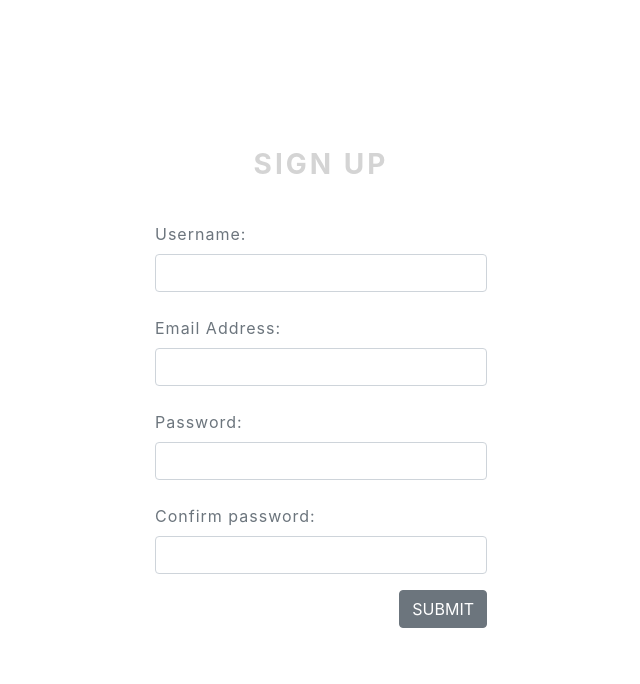
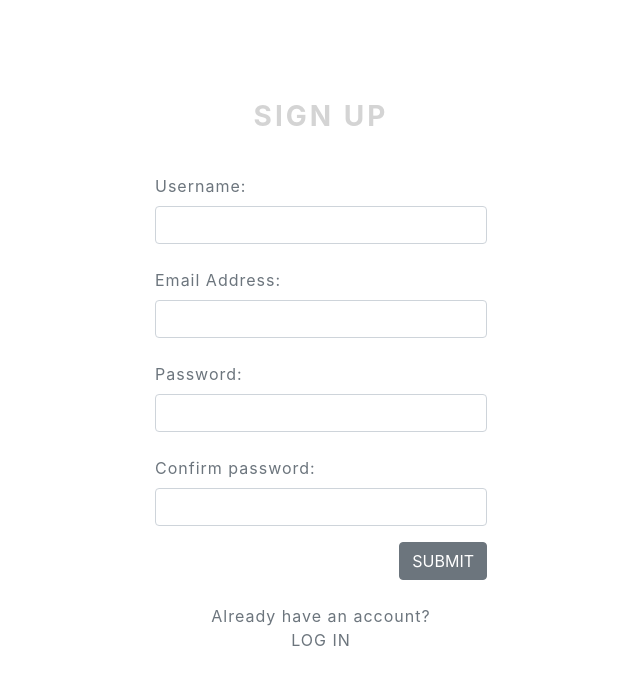
Before and after one commit to davidhammaker/Vote_Predict_Frontend, a React (Create React App) app: page /signup in a window 1280 px wide. Shown: the top 684 px of the page, without its empty margins (319-959 px from the left). Built offline with nearby package versions, Linux system fonts and the light colour scheme; no server answers.

Commit message:
Add links to 'Sign Up' and 'Log In' pages

```diff
--- a/src/components/login.js
+++ b/src/components/login.js
@@ -60,6 +60,7 @@ export default function Login() {
             <div className="d-flex justify-content-end">
               <input type="submit" value="Submit" className="btn btn-secondary mt-3" />
             </div>
+            <div className="text-muted col-sm p-4 text-center">Need an account? <a className="text-muted text-decoration-none" href="/signup">SIGN&nbsp;UP</a></div>
           </form>
         </div>
       </div>
--- a/src/components/signup.js
+++ b/src/components/signup.js
@@ -142,6 +142,7 @@ export default function SignUp() {
             <div className="d-flex justify-content-end">
               <input type="submit" value="Submit" className="btn btn-secondary mt-3" />
             </div>
+            <div className="text-muted col-sm p-4 text-center">Already have an account? <a className="text-muted text-decoration-none" href="/login">LOG&nbsp;IN</a></div>
           </form>
         </div>
       </div>
```
